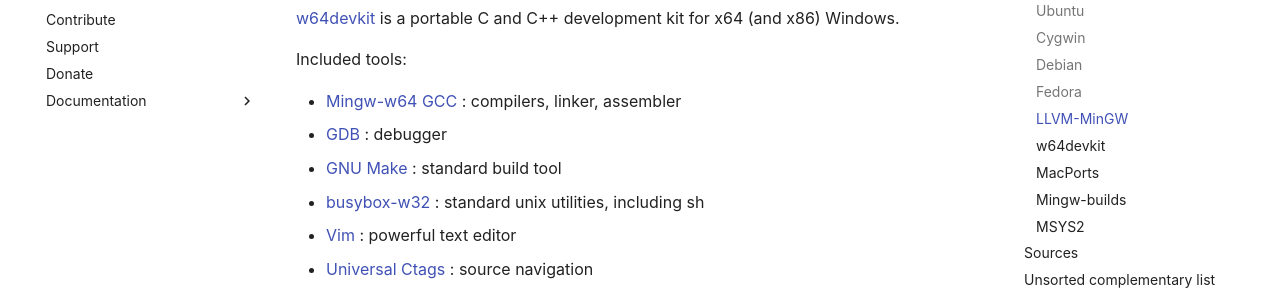
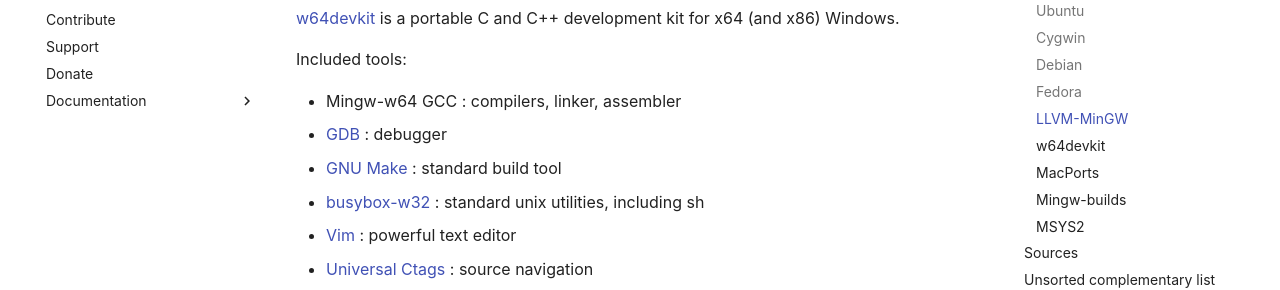
Before and after one commit to mingw-w64/mingw-w64.github.io, an MkDocs documentation site: the page built from web/downloads.md, in a window 1280 px wide and 900 px high, scrolled down 2555 px. Shown: the part 169-459 px from the top of the window. Built offline with MkDocs 1.6.1 and Material for MkDocs 9.7.7, drawn with Linux system fonts in a browser that asks for light colours; comment, search, counter and statistics services are not loaded; part of the change alters nothing that is shown.

```diff
--- a/web/downloads.md
+++ b/web/downloads.md
@@ -261,7 +261,7 @@ Installation: [GitHub](https://github.com/mstorsjo/llvm-mingw/releases)
 
 Included tools:
 
-* [Mingw-w64 GCC][w64] : compilers, linker, assembler
+* Mingw-w64 GCC : compilers, linker, assembler
 * [GDB][gdb] : debugger
 * [GNU Make][make] : standard build tool
 * [busybox-w32][bb] : standard unix utilities, including sh
@@ -280,7 +280,6 @@ Installation: [GitHub](https://github.com/skeeto/w64devkit/releases)
 [make]: https://www.gnu.org/software/make/
 [nasm]: https://www.nasm.us/
 [vim]: https://www.vim.org/
-[w64]: http://mingw-w64.org/
 [w64devkit]: https://github.com/skeeto/w64devkit
 
 #### MacPorts
```
